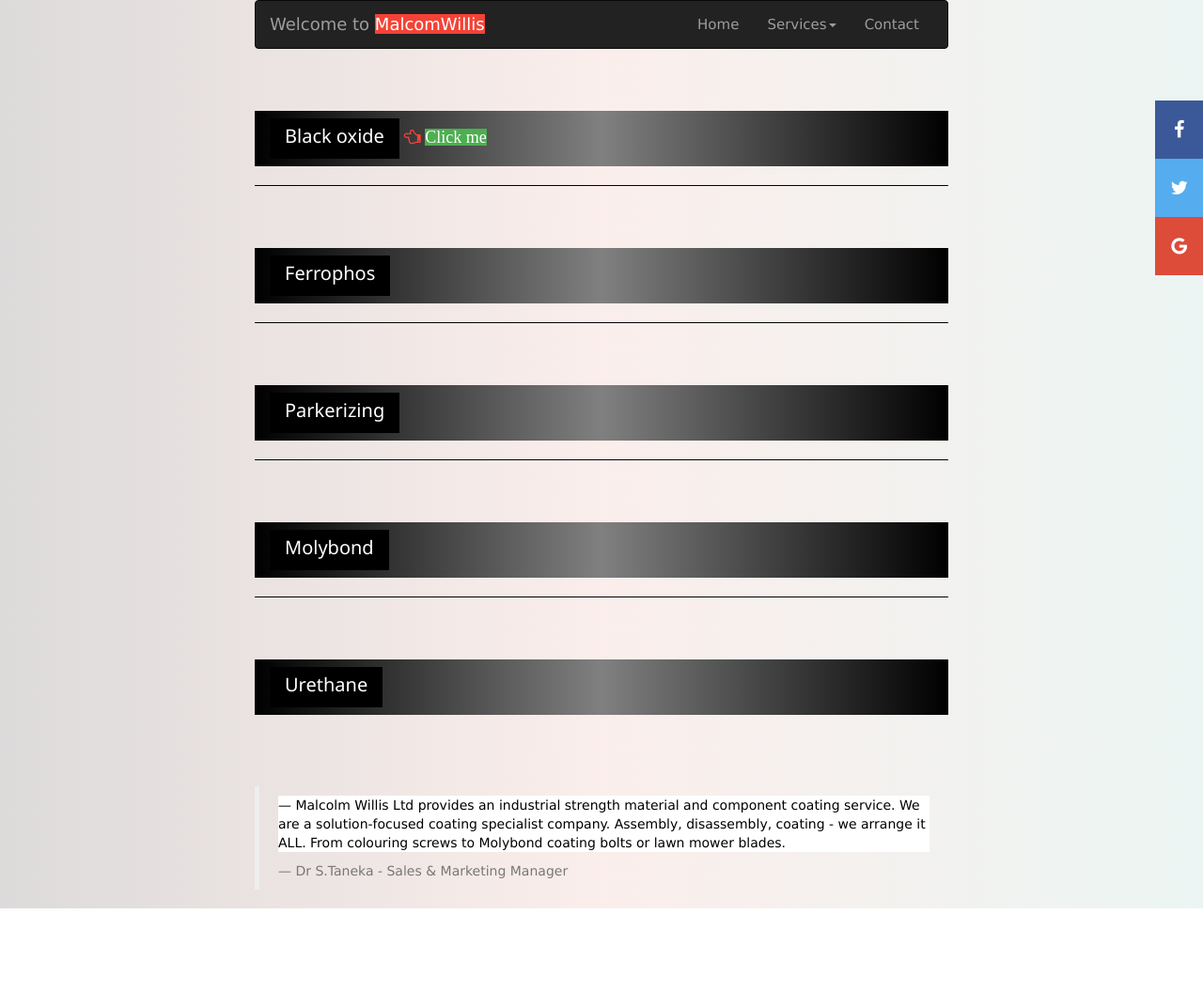
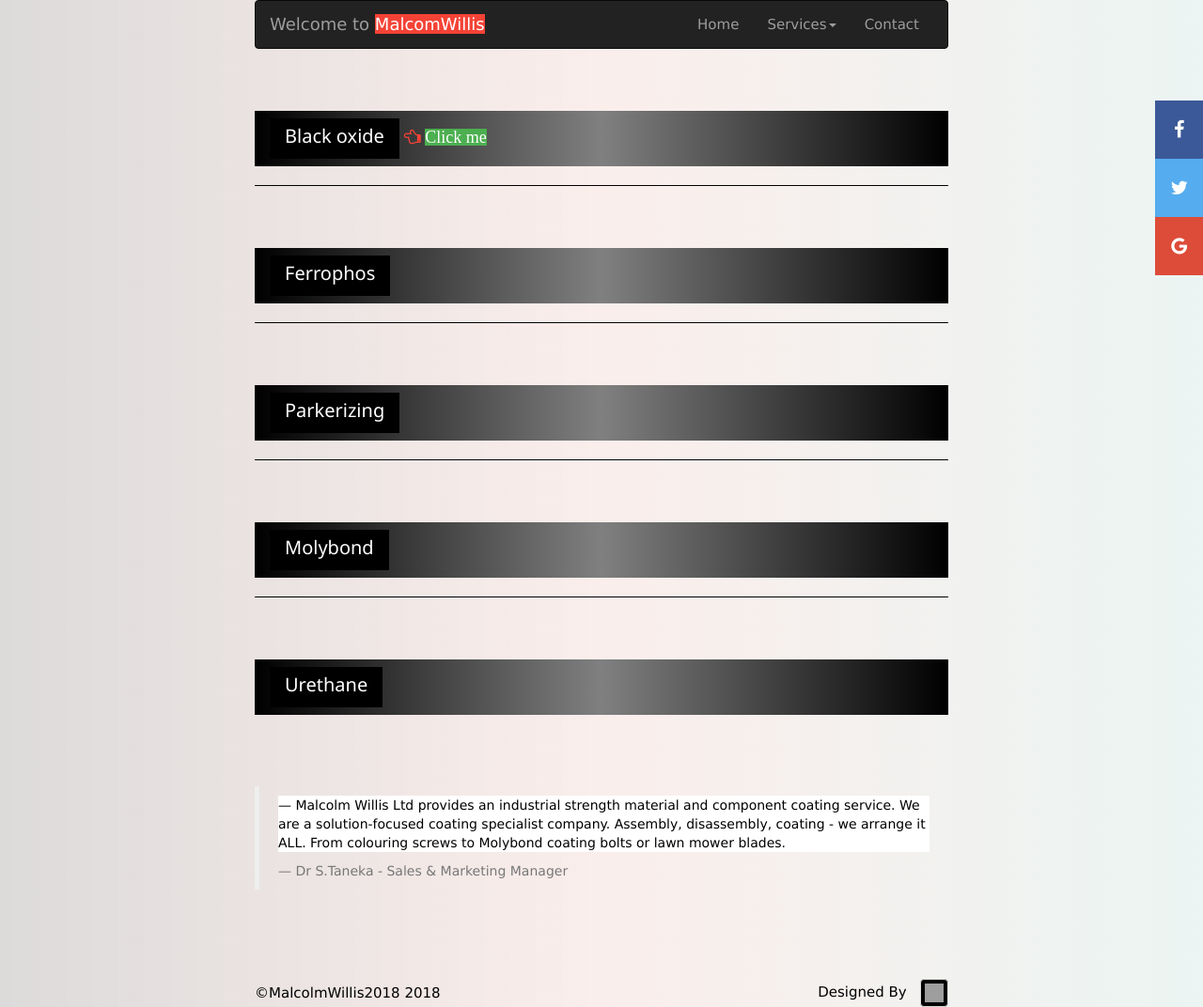
Before and after one commit to codemusltd/mwillis, a plain HTML site: page index.html in a window 1280 px wide. Shown: the whole page at 94% size. Before the commit the page ends 967 px from the top, so only its background shows below. Drawn offline with nearby package versions, Linux system fonts and the light colour scheme; grey boxes are pictures that could not be loaded.

Commit message:
add bottom navigation : copyright & designer info

```diff
--- a/index.html
+++ b/index.html
@@ -172,6 +172,24 @@
                 </p>
                 <footer>Dr S.Taneka - Sales & Marketing Manager</footer>
             </blockquote>
+
+             <!-- space -->
+            <div class='space'></div>
+            <div class='space'></div>
+            <div class='space'></div>
+
+            <!--botton nav-->
+            <p class='w3-display-container w3-light-grey'>
+                <span class='w3-display-left'>
+                    &copy;MalcolmWillis2018 2018
+                </span>
+                <span class='w3-display-right'>
+                Designed By &nbsp;
+                    <a href='http://www.codemusltd.com' target='_blank'>
+                        <img id='codemusLogo' class='img-thumbnail w3-black' src='http://res.cloudinary.com/fatso/image/upload/v1524523299/codemus/logo.png' alt='codemus logo'/>
+                    </a>
+                </span>
+            </p>
         <div>
 
     </body>
--- a/main.css
+++ b/main.css
@@ -77,3 +77,8 @@
       background: #bb0000;
       color: white;
     } */
+
+    img#codemusLogo{
+        width:2em;
+        height:2em;
+      }
```
